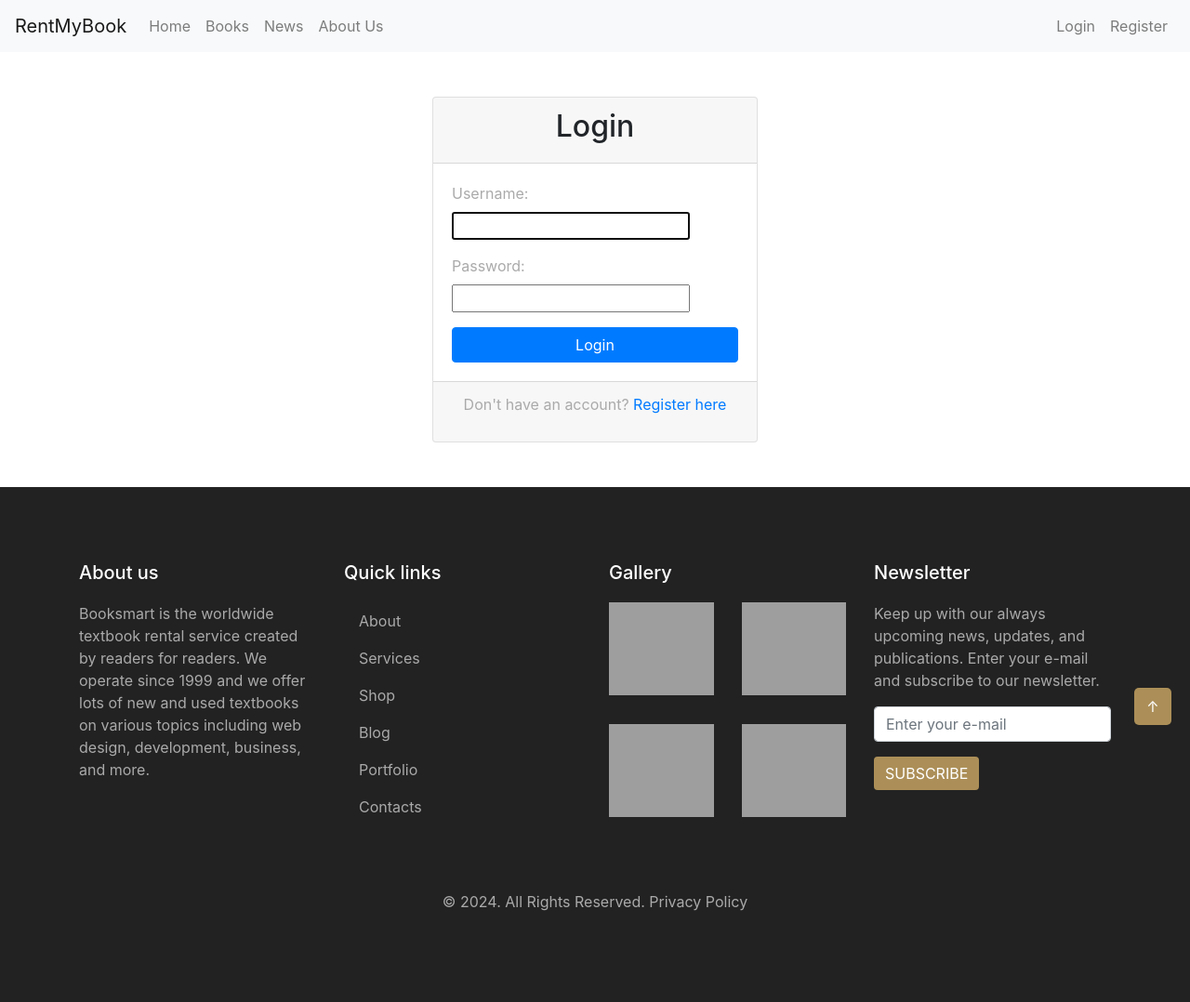
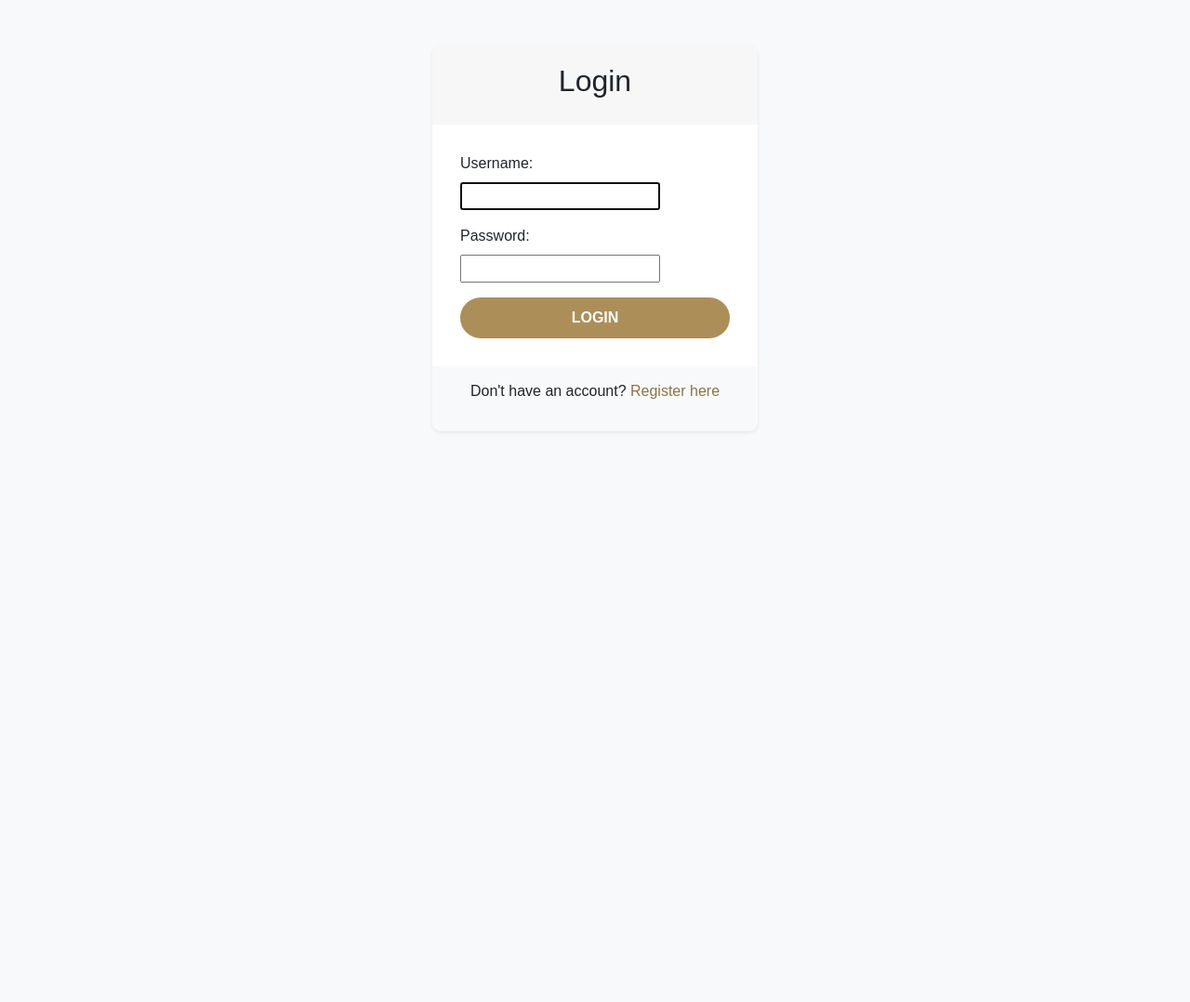
Before and after one commit to VanshSrivastav21-VS/rentmybook, a Django app: page /accounts/login/ in a window 1280 px wide. Shown: the whole page at 93% size. After the commit the page ends 465 px from the top, so only its background shows below. Run offline with Django 5.2, Linux system fonts and the light colour scheme; some libraries are stand-ins or nearby versions; grey boxes are pictures that could not be loaded.

Commit message:
design pages

```diff
--- a/templates/books/book_detail.html
+++ b/templates/books/book_detail.html
@@ -57,7 +57,7 @@
 {% endblock css %}
 
 {% block body %}
-<div class="container mt-5">
+<div class="container mt-5 mb-5">
     <div class="book-container">
         <div class="row g-0">
             <!-- Book Cover Image -->
--- a/templates/books/home.html
+++ b/templates/books/home.html
@@ -284,7 +284,7 @@
             <p class="my-3">From applied literature to educational resources, we have a lot of textbooks to offer
                 you. We provide only the best books for rent.</p>
             <button class="button button-nina mb-0">
-                <a href="#" class="fw-bold text-white">View Explore</a>
+                <a href="{% url 'books' %}" class="fw-bold text-white">View Books</a>
             </button>
         </div>
     </div>
--- a/templates/registration/login.html
+++ b/templates/registration/login.html
@@ -1,10 +1,86 @@
-{% extends 'layout/base.html' %}
+{% load static %}
 
-{% block body %}
+<!DOCTYPE html>
+<html lang="en">
+
+<head>
+    <meta charset="UTF-8">
+    <meta name="viewport" content="width=device-width, initial-scale=1.0">
+    <link rel="stylesheet" href="{% static 'css/styles.css' %}">
+    <link rel="stylesheet" href="https://stackpath.bootstrapcdn.com/bootstrap/4.5.2/css/bootstrap.min.css">
+    <title>Login</title>
+    <style>
+        body {
+            background-color: #f8f9fa;
+            font-family: 'Arial', sans-serif;
+        }
+
+        .card {
+            border-radius: 10px;
+            overflow: hidden;
+            border: none;
+        }
+
+        .card-header {
+            padding: 20px;
+            border-bottom: 0;
+        }
+
+        .card-body {
+            padding: 30px;
+        }
+
+        .card-footer {
+            background-color: #f8f9fa;
+            border-top: 0;
+            padding: 15px;
+        }
+
+        .button {
+            display: inline-block;
+            padding: 10px 20px;
+            background-color: #ac8f58;
+            color: #ffffff;
+            border: none;
+            border-radius: 25px;
+            font-size: 1rem;
+            font-weight: bold;
+            text-transform: uppercase;
+            cursor: pointer;
+            text-decoration: none;
+            transition: background-color 0.3s ease, transform 0.3s ease;
+            text-align: center;
+        }
+
+        .button:hover {
+            background-color: #8c7446;
+            color: #ffffff;
+            text-decoration: none;
+        }
+
+        .button:active {
+            background-color: #ac8f58;
+            transform: translateY(1px);
+        }
+
+
+        .text-link {
+            color: #8c7446;
+            text-decoration: none;
+        }
+
+        .text-link:hover {
+            color: #8c7446;
+            text-decoration: underline;
+        }
+    </style>
+</head>
+
+<body>
     <div class="container mt-5 mb-5">
         <div class="row justify-content-center">
-        <div class="col-md-4">
-            <div class="card">
+            <div class="col-md-6 col-lg-4">
+                <div class="card shadow-sm">
                     <div class="card-header text-center">
                         <h2>Login</h2>
                     </div>
@@ -12,14 +88,17 @@
                         <form method="post">
                             {% csrf_token %}
                             {{ form.as_p }}
-                        <button type="submit" class="btn btn-primary btn-block">Login</button>
+                            <button type="submit" class="button btn-block">Login</button>
                         </form>
                     </div>
                     <div class="card-footer text-center">
-                    <p>Don't have an account? <a href="{% url 'register' %}">Register here</a></p>
+                        <p>Don't have an account? <a href="{% url 'register' %}" class="text-link">Register here</a>
+                        </p>
                     </div>
                 </div>
             </div>
         </div>
     </div>
-{% endblock body %}
+</body>
+
+</html>
```
Also changed, not shown: templates/accounts/register.html (+65 -3 lines), templates/books/buy_book.html (+27 -4 lines), templates/books/dashboard.html (+6 -6 lines), templates/books/rent_book.html (+27 -4 lines), db.sqlite3. Lines whose indentation alone changed are shown as unchanged.
